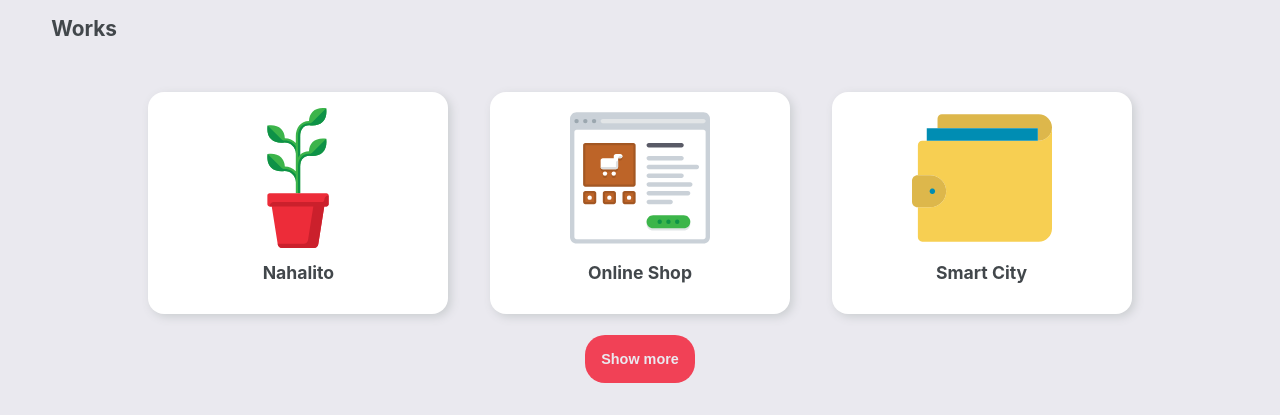
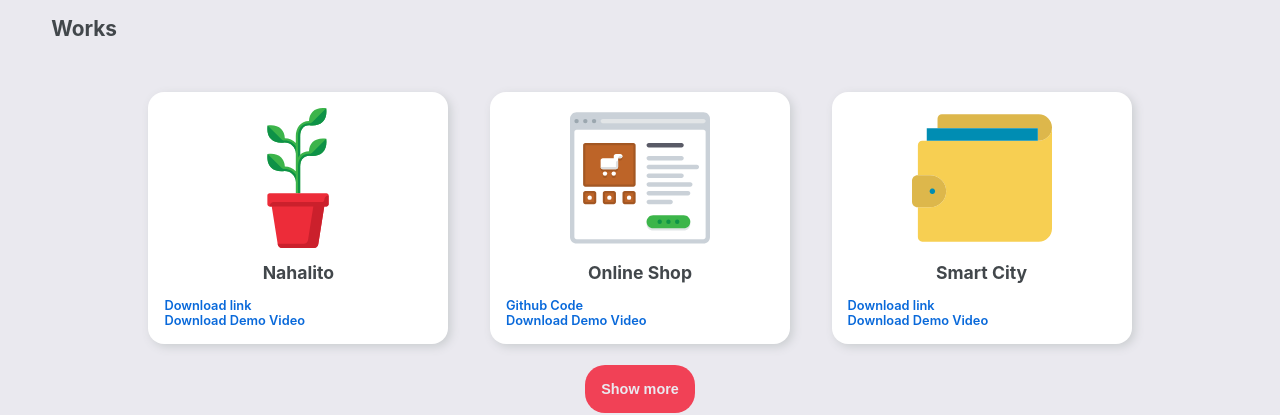
Before and after one commit to hadis-soleymani/myBlog, a Next.js app: page / in a window 1280 px wide. Shown: the part 2124-2539 px from the top of the page. Built offline with nearby package versions, Linux system fonts and the light colour scheme; a web font is replaced by a local one.

Commit message:
add works link

```diff
--- a/pages/work_card.js
+++ b/pages/work_card.js
@@ -1,19 +1,37 @@
 import React from "react";
-import Image from 'next/image'
+import Image from "next/image";
+import Link from "next/link";
 
 //styles
 import styles from "../styles/works.module.css";
 
-const Work_card = ({ image, name }) => {
+const Work_card = ({ image, name, video, git, download }) => {
   return (
     <div className={styles.card_container}>
-      <Image
-        src={`/${image}`}
-        alt="avatar"
-        width={140}
-        height={140}
-      />
+      <Image src={`/${image}`} alt="avatar" width={140} height={140} />
       <h2>{name}</h2>
+
+      {git != null && (
+        <Link href={`${git}`}>
+          <a target="_blank" rel="noreferrer">
+            Github Code
+          </a>
+        </Link>
+      )}
+      {download != null && (
+        <Link href={`${download}`}>
+          <a target="_blank" rel="noreferrer">
+            Download link
+          </a>
+        </Link>
+      )}
+      {video != null && (
+        <Link href={`${video}`}>
+          <a target="_blank" rel="noreferrer">
+            Download Demo Video
+          </a>
+        </Link>
+      )}
     </div>
   );
 };
--- a/pages/works.js
+++ b/pages/works.js
@@ -17,17 +17,42 @@ const Works = () => {
     <div className={styles.works_container} id="works">
       <h1>Works</h1>
       <div className={styles.cards_container}>
-        <Work_card image={"plant.svg"} name="Nahalito" />
-        <Work_card image={"online-shop.svg"} name="Online Shop" />
-        <Work_card image={"wallet.svg"} name="Smart City" />
+        <Work_card
+          image={"plant.svg"}
+          name="Nahalito"
+          download="https://cafebazaar.ir/app/com.nahalito"
+          video="https://drive.google.com/file/d/1CDIVUGcOu4sYOgrC5XXT0ctMS0bT7mSS/view?usp=sharing"
+        />
+        <Work_card
+          git="https://github.com/hadis-soleymani/online-shop"
+          video="https://drive.google.com/file/d/1nEJrapesXABVkn5qHzOQKotRO0Nwx9Qw/view?usp=sharing"
+          image={"online-shop.svg"}
+          name="Online Shop"
+        />
+        <Work_card
+          download="https://cafebazaar.ir/app/com.scanqrcode"
+          video="https://drive.google.com/file/d/1oWtT4Krg-OgnAaAjqzkAikV1EYPJY87z/view?usp=sharing"
+          image={"wallet.svg"}
+          name="Smart City"
+        />
         {show ? (
           <>
             <Work_card
               image={"wallet-management.svg"}
               name="Wallet Management"
+              video="https://drive.google.com/file/d/1IuMEVaYsVfla1yabOlhukdx-gUi0F9lm/view?usp=sharing"
             />
-            <Work_card image={"chat.svg"} name="Automation" />
-            <Work_card image={"login.svg"} name="Authentication test" />
+            <Work_card
+              image={"chat.svg"}
+              video=" https://drive.google.com/file/d/1yTTDOzcG6RhjeuI3o1DT0gyIJZ-c19Uz/view?usp=sharing"
+              name="Automation"
+            />
+            <Work_card
+              image={"login.svg"}
+              git="https://github.com/hadis-soleymani/signin"
+              video="https://drive.google.com/file/d/12FUFfckU1RUU-IvEAT5e1rbn0RaIok05/view?usp=sharing"
+              name="Authentication test"
+            />
           </>
         ) : null}
       </div>
--- a/styles/works.module.css
+++ b/styles/works.module.css
@@ -34,7 +34,16 @@
   color: #42474b;
   font-size: 1.1rem;
 }
-
+.card_container a{
+  text-align: left;
+  width: 100%;
+  font-size: .8rem;
+  font-weight: 600;
+  color: #0969da;
+}
+.card_container a:hover{
+  color: #054b9b;
+}
 @media (max-width: 1200px){
   .works_container h1 {
     padding: 3rem 0 0 0;
```
